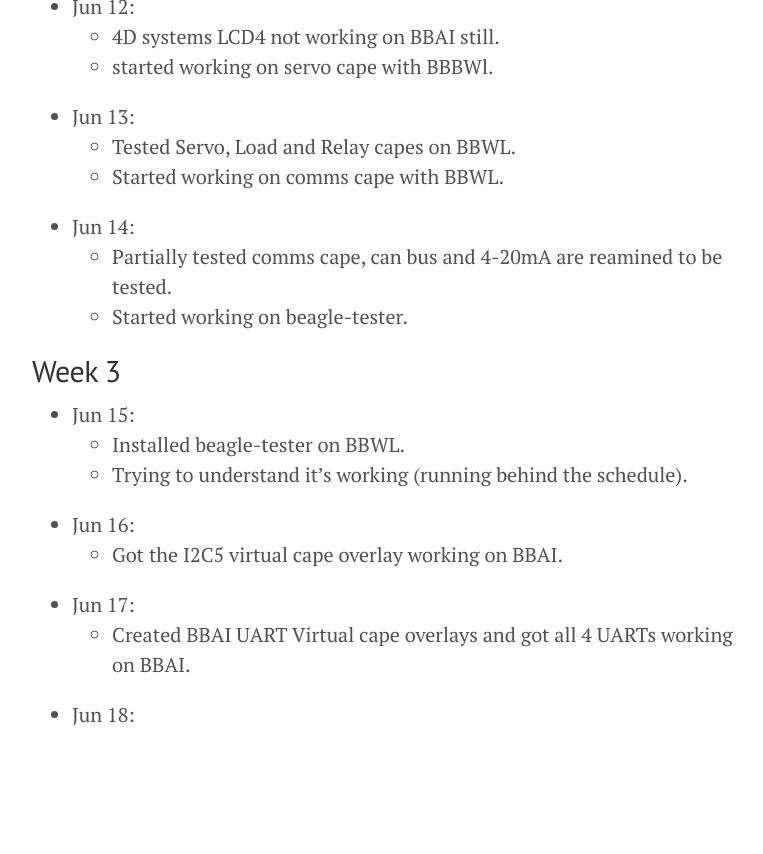
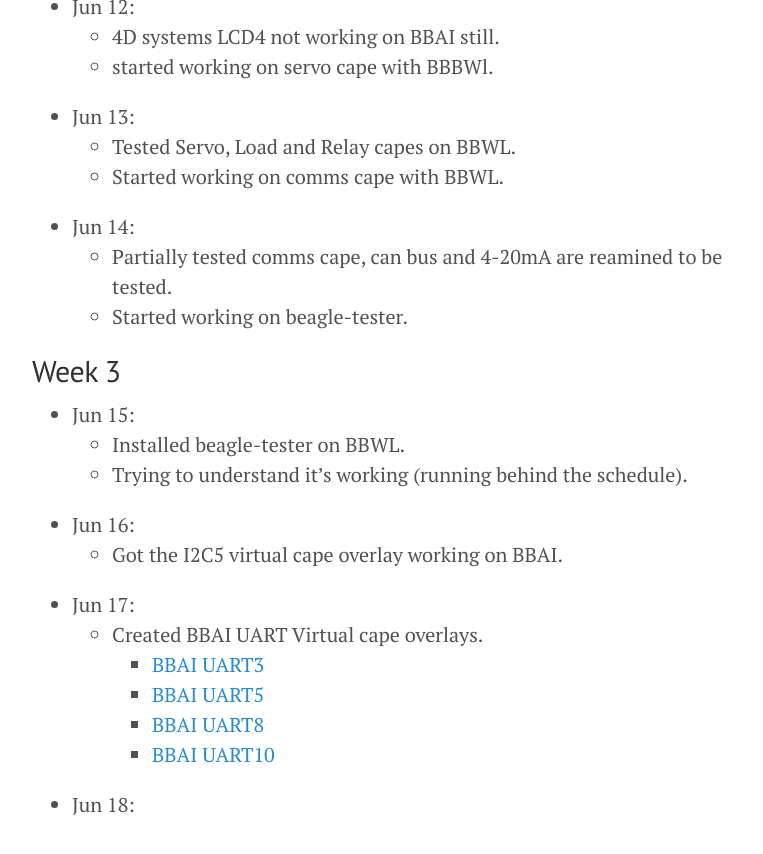
Before and after one commit to lorforlinux/GSoC2020_BeagleBoard.org, a Jekyll site: the page built from jouranl.md, in a window 1280 px wide and 900 px high, scrolled down 1977 px. Shown: the top 854 px of the window, without its empty margins (248-1011 px from the left). Built offline with Jekyll 4.4.1, drawn with Linux system fonts in a browser that asks for light colours; before the commit the page ends 2787 px from its top, so only the background shows below that.

Commit message:
update Day17

```diff
--- a/jouranl.md
+++ b/jouranl.md
@@ -69,5 +69,9 @@
 - Jun 16:
   - Got the I2C5 virtual cape overlay working on BBAI.
 - Jun 17:
-  - Created BBAI UART Virtual cape overlays and got all 4 UARTs working on BBAI.
+  - Created BBAI UART Virtual cape overlays.
+    - [BBAI UART3](https://github.com/beagleboard/bb.org-overlays/pull/177)
+    - [BBAI UART5](https://github.com/beagleboard/bb.org-overlays/pull/176)
+    - [BBAI UART8](https://github.com/beagleboard/bb.org-overlays/pull/178)
+    - [BBAI UART10](https://github.com/beagleboard/bb.org-overlays/pull/179)
 - Jun 18:
```
